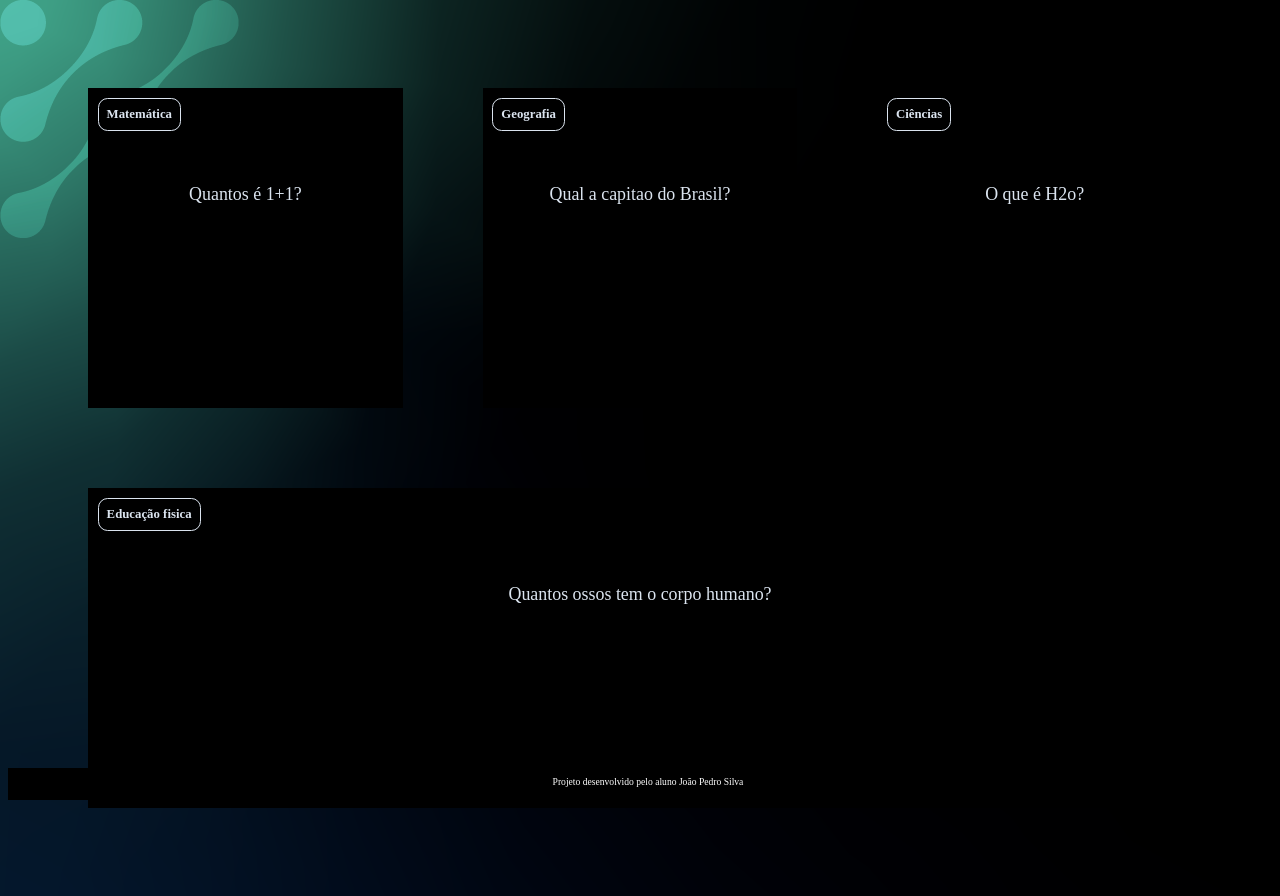
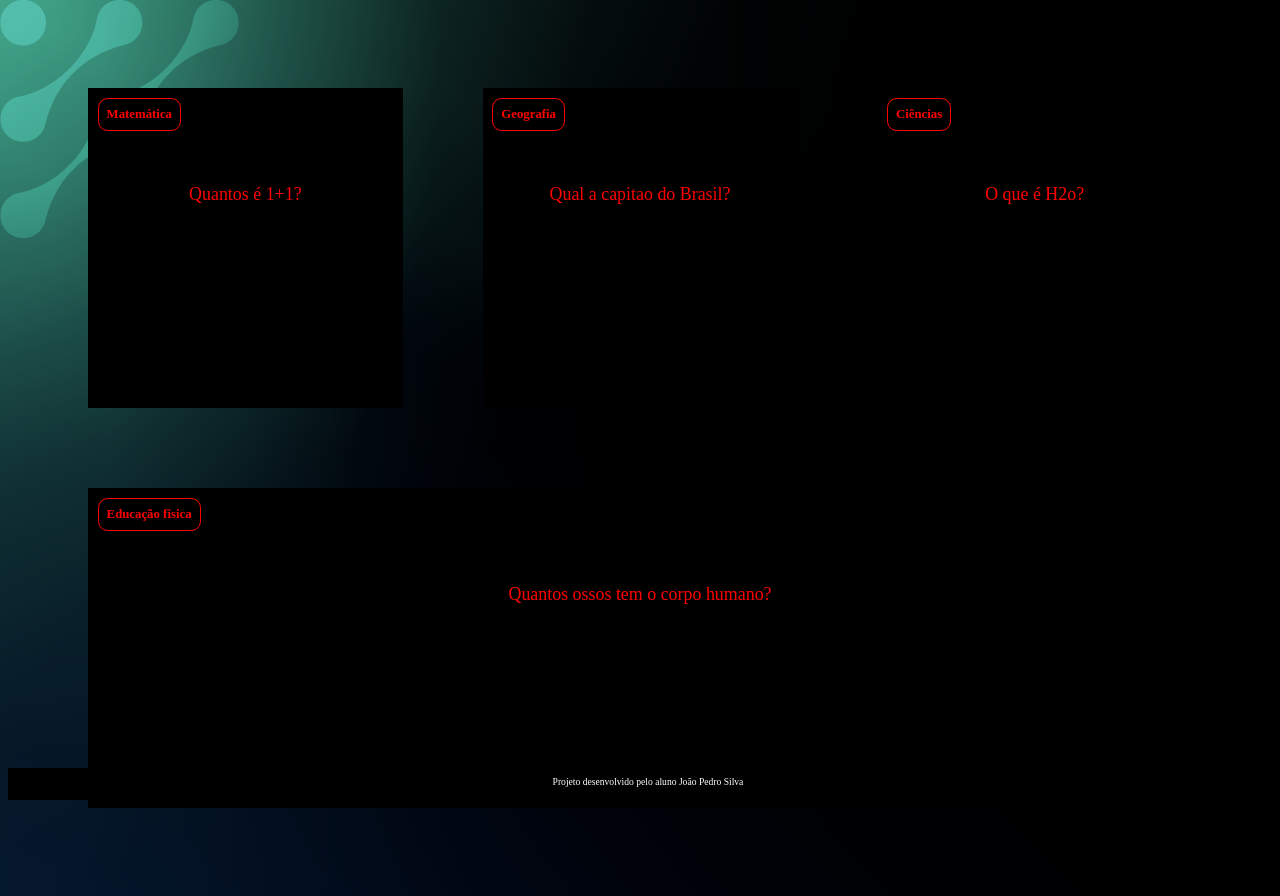
Before and after one commit to jps1A/cartao-de-memoria, a plain HTML site: page index.html in a window 1280 px wide. Drawn offline with Linux system fonts and the light colour scheme.

Commit message:
Update style.css

```diff
--- a/assets/style.css
+++ b/assets/style.css
@@ -1,5 +1,5 @@
 :root {
-    --text-color: #DBE4EF;
+    --text-color: #ff0000;
     --card-front-color: #000000;
     --card-back-color: #00FFC8;
 }
```
